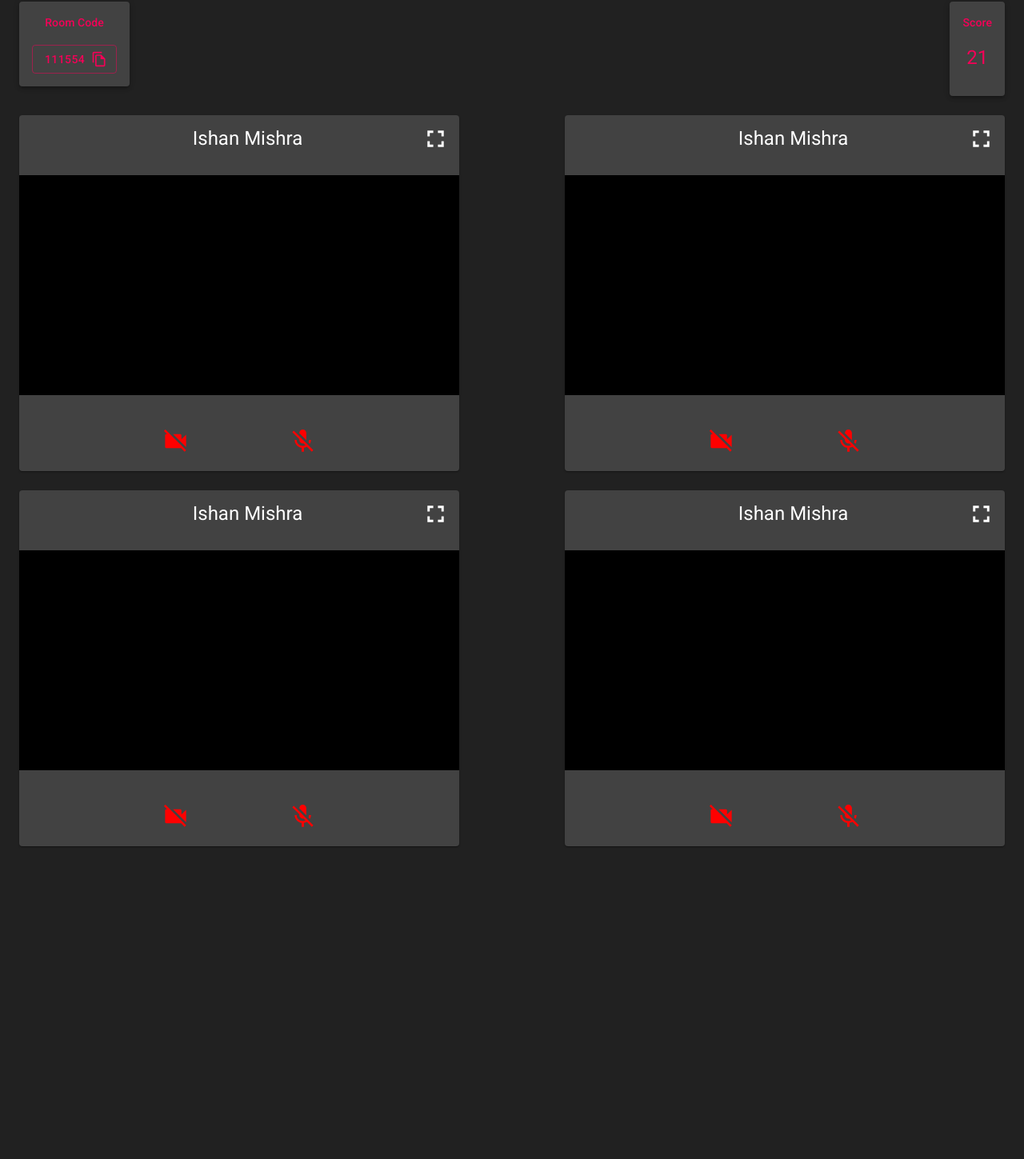
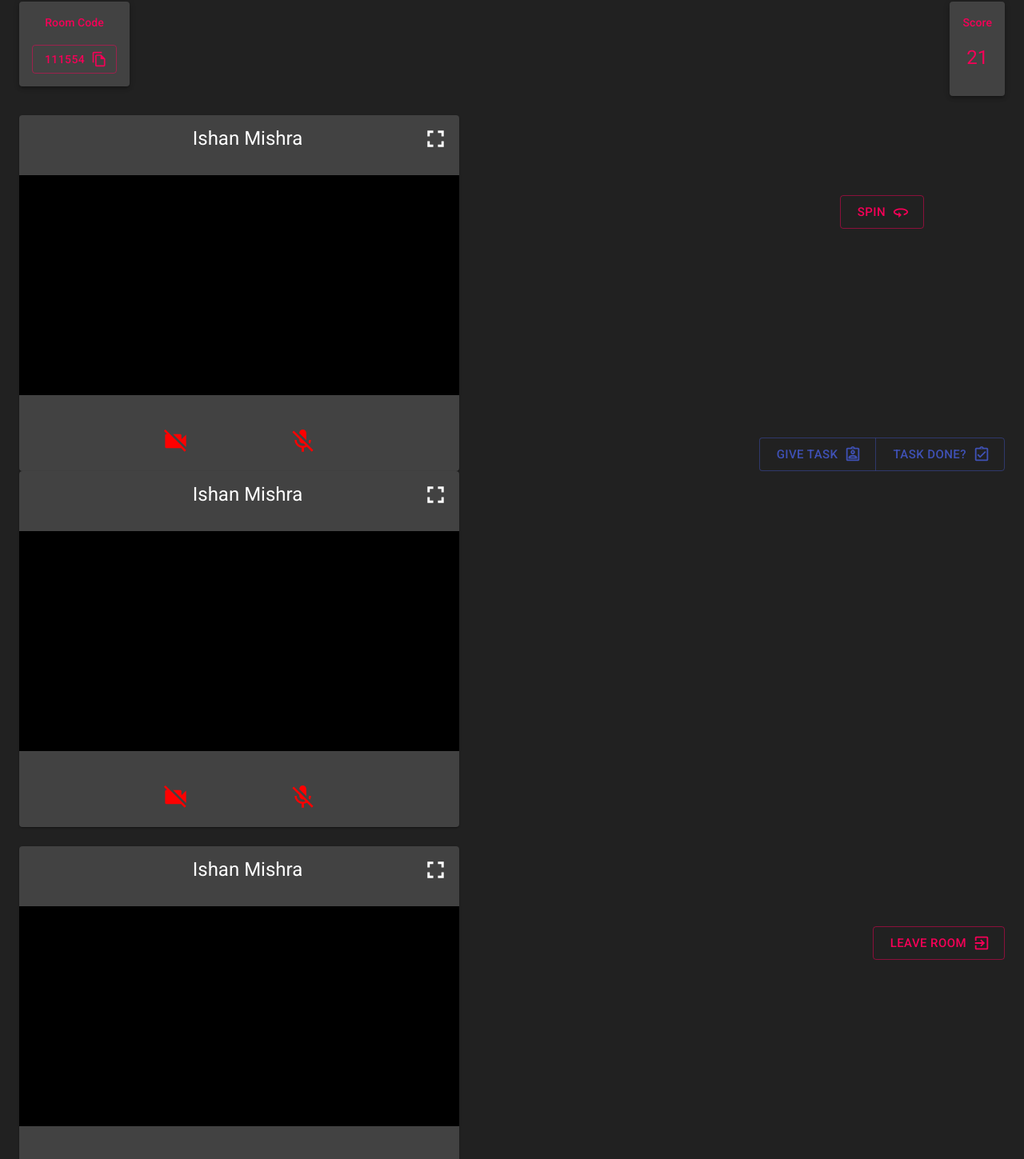
Before and after one commit to ishanExtreme/Truth_Dare, a React (Create React App) app: page /join in a window 1280 px wide. Shown: the part 22-1471 px from the top of the page at 80% size. Before the commit the page ends 1092 px from the top, so only its background shows below. Built offline with nearby package versions, Linux system fonts and the light colour scheme.

Commit message:
Main Page Buttons Added

```diff
--- a/src/Pages/Home.jsx
+++ b/src/Pages/Home.jsx
@@ -4,9 +4,15 @@ import Grid from '@material-ui/core/Grid';
 import Paper from '@material-ui/core/Paper';
 import Typography from '@material-ui/core/Typography';
 import Button from '@material-ui/core/Button';
+import ButtonGroup from '@material-ui/core/ButtonGroup';
 import FileCopyOutlinedIcon from '@material-ui/icons/FileCopyOutlined';
+import AssignmentIndOutlinedIcon from '@material-ui/icons/AssignmentIndOutlined';
+import ThreeSixtyIcon from '@material-ui/icons/ThreeSixty';
+import AssignmentTurnedInOutlinedIcon from '@material-ui/icons/AssignmentTurnedInOutlined';
+import ExitToAppOutlinedIcon from '@material-ui/icons/ExitToAppOutlined';
+
+import './home.css';
 import VideoPlayer from '../Components/VideoPlayer';
-import './home.css';
 
 const useStyles = makeStyles((theme)=>{
     return {
@@ -26,7 +32,9 @@ const useStyles = makeStyles((theme)=>{
         inviteText: {
             marginBottom: theme.spacing(2),
 
-        }
+        },
+
+
     };
 });
 
@@ -110,6 +118,58 @@ function Home(props) {
                             <VideoPlayer />
                         </Grid>
 
+                        {/* Buttons */}
+                        <Grid item>
+
+                            <Grid
+                            container
+                            direction="column"
+                            justify="space-between"
+                            alignItems="center"
+                            style={{height: '100%'}}
+                            >
+
+                                <Grid item>
+                                    <Button
+                                    variant="outlined"
+                                    color="secondary"
+                                    size="large"
+                                    endIcon={<ThreeSixtyIcon />}
+                                    style={{marginTop: '100px'}}
+                                    >
+                                    SPIN
+                                    </Button>
+                                </Grid>
+
+                                <Grid item>
+
+                                    <ButtonGroup>
+                                        <Button
+                                        variant="outlined"
+                                        color="primary"
+                                        size="large"
+                                        endIcon={<AssignmentIndOutlinedIcon />}
+                                        >
+                                        Give Task
+                                        </Button>
+
+                                        <Button
+                                        variant="outlined"
+                                        color="primary"
+                                        size="large"
+                                        endIcon={<AssignmentTurnedInOutlinedIcon />}
+                                        >
+                                        Task Done?
+                                        </Button>
+                                    </ButtonGroup>
+
+                                </Grid>
+
+                            </Grid>
+
+                        </Grid>
+                        {/* Button End */}
+
                         <Grid item>
                             <VideoPlayer />
                         </Grid>
@@ -125,6 +185,22 @@ function Home(props) {
                         <Grid item>
                             <VideoPlayer />
                         </Grid>
+
+                        {/* Buttons */}
+                        <Grid item>
+
+                            <Button
+                            variant="outlined"
+                            color="secondary"
+                            size="large"
+                            endIcon={< ExitToAppOutlinedIcon/>}
+                            style={{marginTop: '100px'}}
+                            >
+                            Leave Room
+                            </Button>
+
+                        </Grid>
+                        {/* Button End */}
 
                         <Grid item>
                             <VideoPlayer />
```
